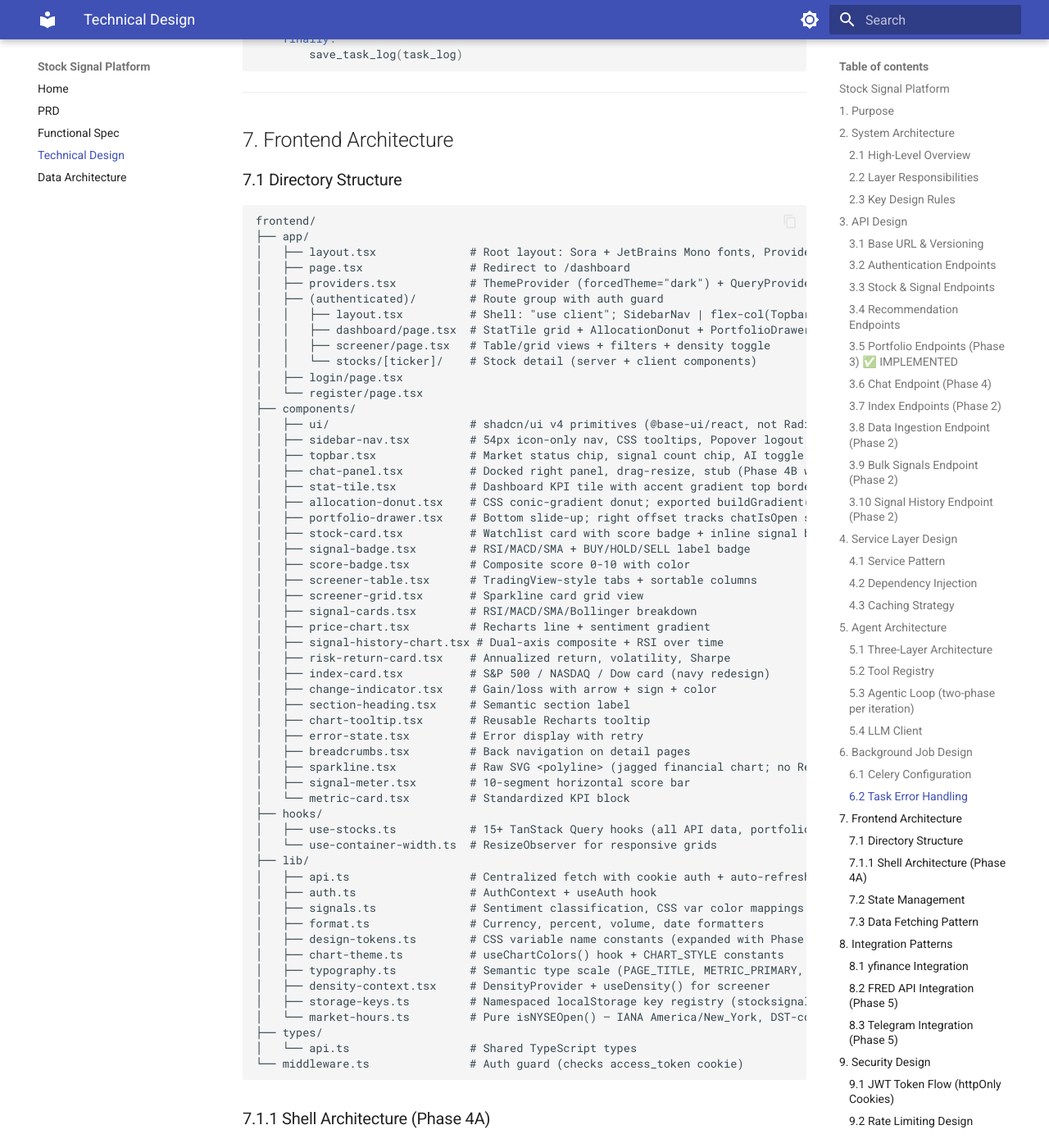
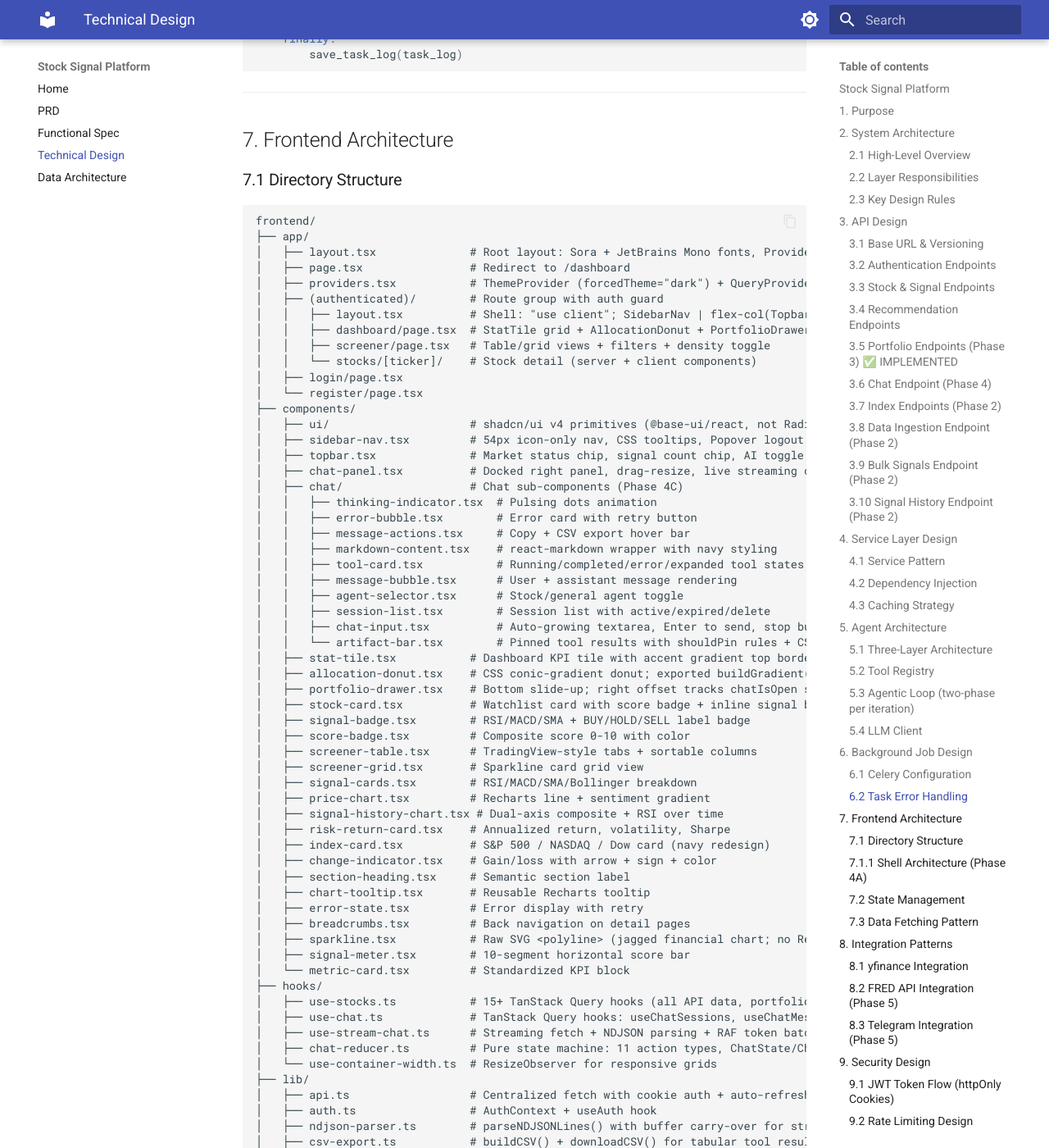
Before and after one commit to vipulbhatia29/stock-signal-platform, an MkDocs documentation site: the page built from docs/TDD.md, in a window 1280 px wide and 1400 px high, scrolled down 11642 px. Shown: the whole window at 82% size. Built offline with MkDocs 1.6.1 and Material for MkDocs 9.7.7, drawn with Linux system fonts in a browser that asks for light colours; some of the changed text lies outside the part shown.

Commit message:
docs: Phase 4C doc catch-up — TDD, FSD, project-plan
- project-plan.md: restore Phase 4D section (accidentally dropped during
  4C completion edit)
- TDD.md: status → Phase 1-4C complete, ChatPanel description updated,
  added components/chat/ directory + hooks/lib files to tree
- FSD.md: status → Phase 1-4C complete, FR-8 marked fully implemented,
  streaming frontend items marked done

Co-Authored-By: Claude Opus 4.6 (1M context) <noreply@anthropic.com>

```diff
--- a/docs/TDD.md
+++ b/docs/TDD.md
@@ -4,7 +4,7 @@
 
 **Version:** 1.0
 **Date:** March 2026
-**Status:** Living Document (Phase 1-4B complete, 4C/5/6 planned)
+**Status:** Living Document (Phase 1-4C complete, 4D/5/6 planned)
 **Prerequisite reading:** docs/PRD.md, docs/FSD.md, docs/data-architecture.md
 
 ---
@@ -553,7 +553,18 @@ frontend/
 │   ├── ui/                     # shadcn/ui v4 primitives (@base-ui/react, not Radix)
 │   ├── sidebar-nav.tsx         # 54px icon-only nav, CSS tooltips, Popover logout
 │   ├── topbar.tsx              # Market status chip, signal count chip, AI toggle
-│   ├── chat-panel.tsx          # Docked right panel, drag-resize, stub (Phase 4B wires backend)
+│   ├── chat-panel.tsx          # Docked right panel, drag-resize, live streaming chat (Phase 4C)
+│   ├── chat/                   # Chat sub-components (Phase 4C)
+│   │   ├── thinking-indicator.tsx  # Pulsing dots animation
+│   │   ├── error-bubble.tsx        # Error card with retry button
+│   │   ├── message-actions.tsx     # Copy + CSV export hover bar
+│   │   ├── markdown-content.tsx    # react-markdown wrapper with navy styling
+│   │   ├── tool-card.tsx           # Running/completed/error/expanded tool states
+│   │   ├── message-bubble.tsx      # User + assistant message rendering
+│   │   ├── agent-selector.tsx      # Stock/general agent toggle
+│   │   ├── session-list.tsx        # Session list with active/expired/delete
+│   │   ├── chat-input.tsx          # Auto-growing textarea, Enter to send, stop button
+│   │   └── artifact-bar.tsx        # Pinned tool results with shouldPin rules + CSV export
 │   ├── stat-tile.tsx           # Dashboard KPI tile with accent gradient top border
 │   ├── allocation-donut.tsx    # CSS conic-gradient donut; exported buildGradient()
 │   ├── portfolio-drawer.tsx    # Bottom slide-up; right offset tracks chatIsOpen state
@@ -577,10 +588,16 @@ frontend/
 │   └── metric-card.tsx         # Standardized KPI block
 ├── hooks/
 │   ├── use-stocks.ts           # 15+ TanStack Query hooks (all API data, portfolio hooks extracted here)
+│   ├── use-chat.ts             # TanStack Query hooks: useChatSessions, useChatMessages, useDeleteSession (Phase 4C)
+│   ├── use-stream-chat.ts      # Streaming fetch + NDJSON parsing + RAF token batching + abort (Phase 4C)
+│   ├── chat-reducer.ts         # Pure state machine: 11 action types, ChatState/ChatMessageUI/ToolCall types (Phase 4C)
 │   └── use-container-width.ts  # ResizeObserver for responsive grids
 ├── lib/
 │   ├── api.ts                  # Centralized fetch with cookie auth + auto-refresh
 │   ├── auth.ts                 # AuthContext + useAuth hook
+│   ├── ndjson-parser.ts        # parseNDJSONLines() with buffer carry-over for streaming (Phase 4C)
+│   ├── csv-export.ts           # buildCSV() + downloadCSV() for tabular tool results (Phase 4C)
+│   ├── storage-keys.ts         # Namespaced localStorage keys (CHAT_PANEL_WIDTH, DENSITY, ACTIVE_SESSION)
 │   ├── signals.ts              # Sentiment classification, CSS var color mappings
 │   ├── format.ts               # Currency, percent, volume, date formatters
 │   ├── design-tokens.ts        # CSS variable name constants (expanded with Phase 4A tokens)
@@ -624,7 +641,7 @@ The authenticated layout is a client component that composes three side-by-side
 |-----------|---------|
 | `SidebarNav` | Icon-only sidebar with tooltip labels |
 | `Topbar` | Market status chip, signal count, AI toggle |
-| `ChatPanel` | Drag-resize stub; Phase 4B wires to streaming backend |
+| `ChatPanel` | Live streaming chat — useStreamChat, NDJSON, tool cards, sessions, artifacts (Phase 4C) |
 | `StatTile` | Dashboard KPI tile with accent gradient top border |
 | `AllocationDonut` | CSS conic-gradient pie; no chart library |
 | `PortfolioDrawer` | Bottom slide-up with PortfolioValueChart |
```
Also changed, not shown: docs/FSD.md (+5 -5 lines), project-plan.md (+41 -0 lines).
